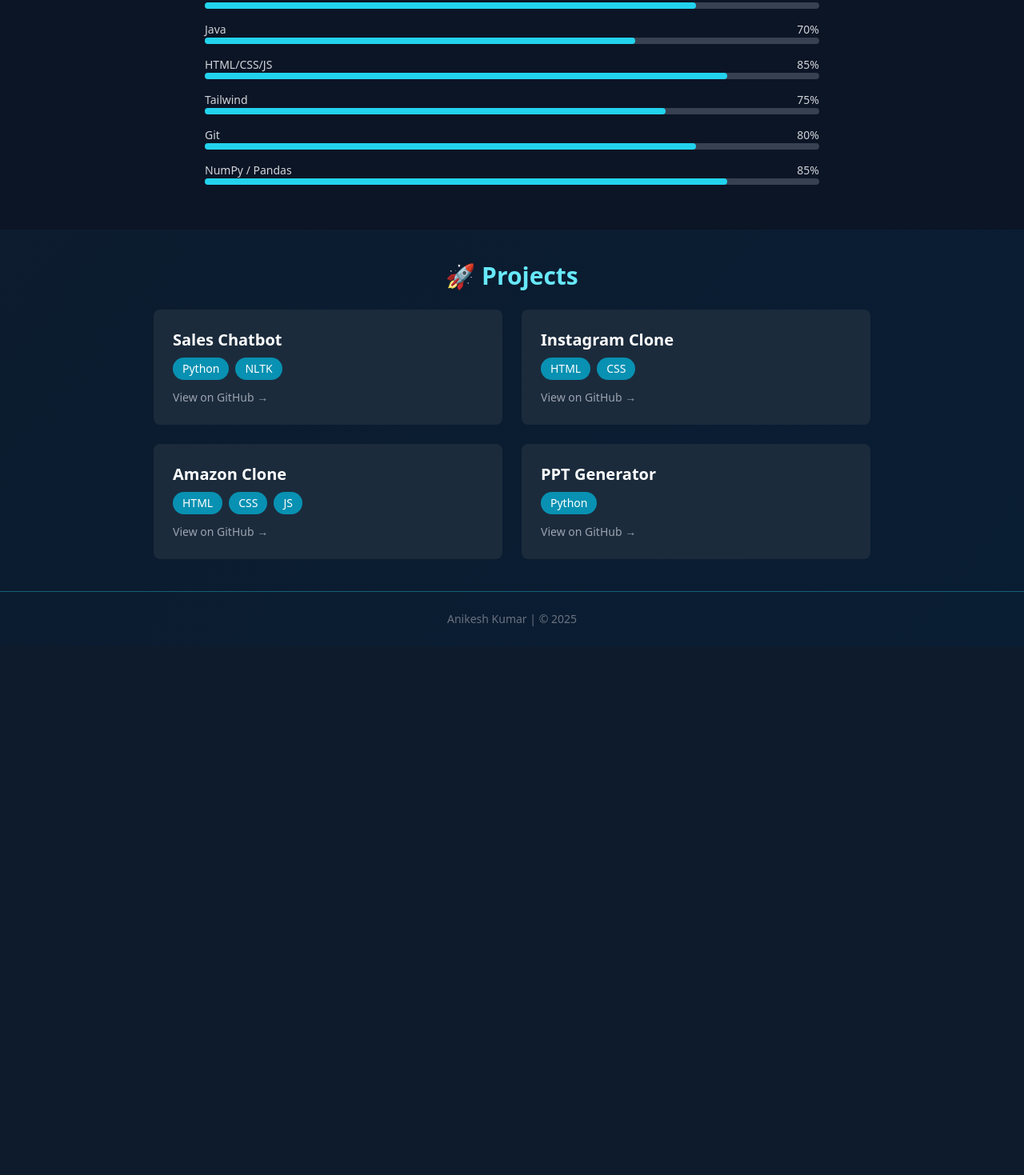
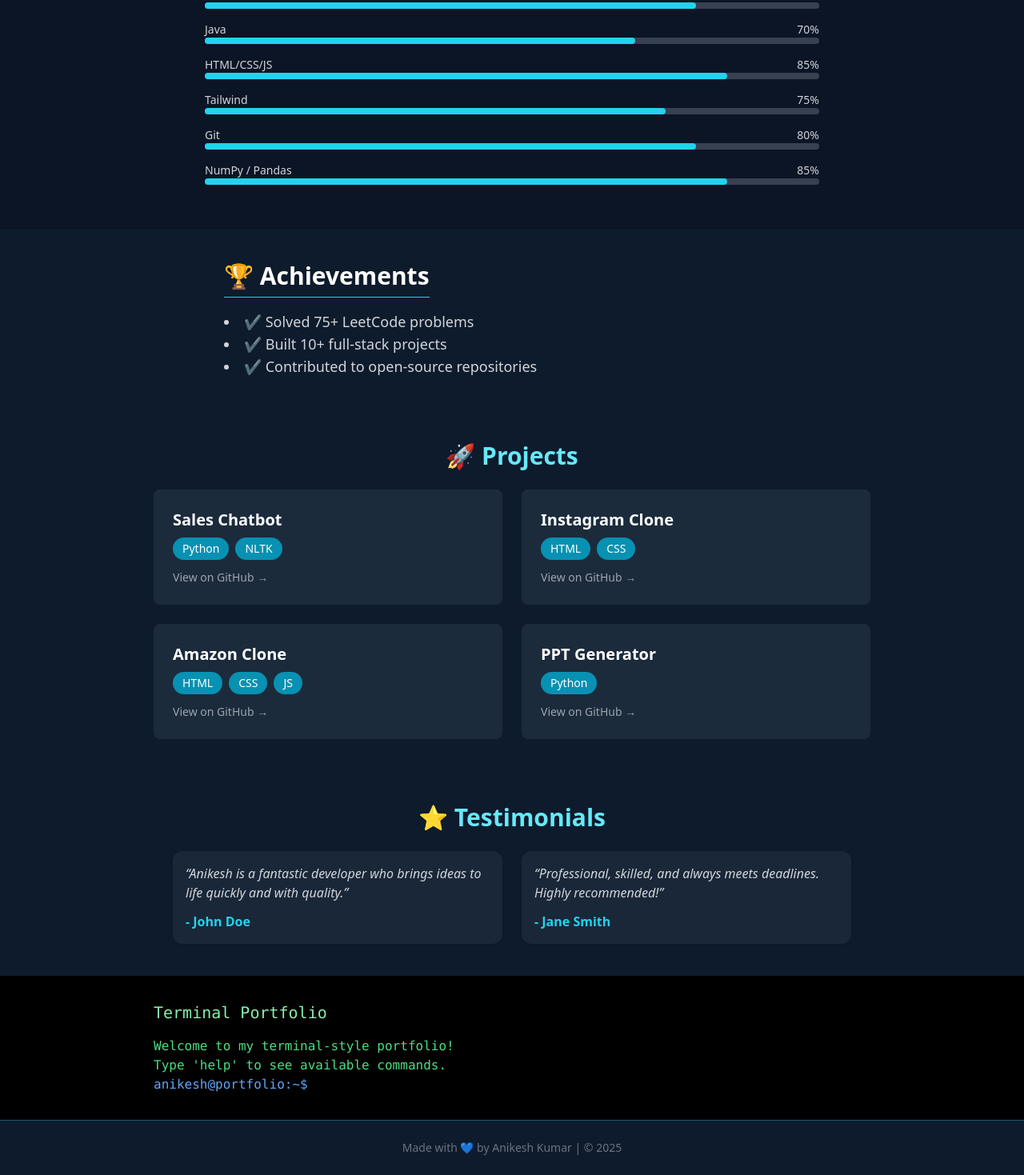
Before and after one commit to Anikesh0001/anikesh-portfolio, a React (Vite) app: page / in a window 1280 px wide. Shown: the part 760-2229 px from the top of the page at 80% size. Before the commit the page ends 1568 px from the top, so only its background shows below. Built offline with nearby package versions, Linux system fonts and the light colour scheme.

Commit message:
Update App.jsx

```diff
--- a/src/App.jsx
+++ b/src/App.jsx
@@ -1,7 +1,25 @@
-import React from "react";
+import React, { useState, useRef, useEffect } from "react";
 import Typing from "react-typing-effect";
+import AOS from "aos";
+import "aos/dist/aos.css";
+
+AOS.init();
 
 export default function App() {
+  const [darkMode, setDarkMode] = useState(true);
+  const [lines, setLines] = useState([
+    "Welcome to my terminal-style portfolio!",
+    "Type 'help' to see available commands.",
+  ]);
+  const [input, setInput] = useState("");
+  const inputRef = useRef(null);
+
+  useEffect(() => {
+    inputRef.current?.focus();
+  }, [lines]);
+
+  const toggleTheme = () => setDarkMode(!darkMode);
+
   const skills = [
     { name: "Python", level: 90 },
     { name: "C", level: 80 },
@@ -35,10 +53,103 @@ export default function App() {
     },
   ];
 
+  const testimonials = [
+    {
+      name: "John Doe",
+      text: "Anikesh is a fantastic developer who brings ideas to life quickly and with quality.",
+    },
+    {
+      name: "Jane Smith",
+      text: "Professional, skilled, and always meets deadlines. Highly recommended!",
+    },
+  ];
+
+  const achievements = [
+    "✔ Solved 75+ LeetCode problems",
+    "✔ Built 10+ full-stack projects",
+    "✔ Contributed to open-source repositories",
+  ];
+
+  const commandMap = {
+    help: `\n📄 Available commands:
+about       - Learn about me
+projects    - View my projects
+skills      - See my technical skills
+education   - My educational background
+contact     - How to reach me
+clear       - Clear the terminal`,
+
+    about: `👋 Hello, I'm Anikesh Kumar!
+
+I'm a Full-Stack Developer and AI enthusiast passionate about building impactful software solutions.
+
+Background:
+- Dual Degree Student:
+  ▪ B.E. in Information Science @ VVCE Mysore
+  ▪ B.Sc in Data Science @ IIT Madras
+- Built multiple projects like Sales Chatbot, Amazon Clone, Instagram Clone, etc.
+- Proficient in Python, React, Tailwind, and AI tools
+- Solved 75+ LeetCode problems and contributed to open-source
+
+Feel free to explore more using the 'projects', 'skills', or 'contact' commands!`,
+
+    education: `🎓 Education:
+- Bachelor of Engineering in Information Science @ VVCE Mysore
+- Bachelor of Science in Data Science @ IIT Madras`,
+
+    contact: `📬 Contact Info:
+- Email: anikeshkr0001@gmail.com
+- GitHub: https://github.com/Anikesh0001
+- Instagram: https://instagram.com/Anikesh_op`,
+
+    projects: projects.map((p) => `🔹 ${p.title} - ${p.url}`).join("\n"),
+
+    skills: skills.map((s) => `✔ ${s.name} - ${s.level}%`).join("\n"),
+
+    clear: "clear",
+  };
+
+  const handleCommand = (e) => {
+    if (e.key === "Enter") {
+      const command = input.trim().toLowerCase();
+      const output = commandMap[command] || `Command not found: ${command}`;
+      const newLines =
+        command === "clear"
+          ? []
+          : [...lines, <span className="text-green-300">&gt; {command}</span>];
+      setLines(
+        command === "clear"
+          ? []
+          : [
+              ...newLines,
+              <Typing
+                key={Date.now()}
+                text={[output]}
+                speed={20}
+                eraseDelay={9999999}
+                className="text-white"
+              />,
+            ]
+      );
+      setInput("");
+    }
+  };
+
   return (
-    <main className="bg-gradient-to-br from-[#0e1b2c] to-[#091d33] text-white min-h-screen font-sans scroll-smooth">
+    <main
+      className={`$ {
+        darkMode ? "bg-gradient-to-br from-[#0e1b2c] to-[#091d33] text-white" : "bg-white text-gray-900"
+      } min-h-screen font-sans scroll-smooth transition-all duration-500`}
+    >
+      <button
+        onClick={toggleTheme}
+        className="fixed top-4 right-4 z-50 bg-cyan-400 text-white px-3 py-1 rounded shadow hover:bg-cyan-600"
+      >
+        {darkMode ? "☀️ Light" : "🌙 Dark"}
+      </button>
+
       {/* Hero Section */}
-      <section className="text-center py-10 px-4">
+      <section className="text-center py-10 px-4" data-aos="fade-down">
         <img
           src="https://i.ibb.co/BKywNpbN/Whats-App-Image-2025-07-06-at-23-37-01.jpg"
           alt="Anikesh Kumar"
@@ -69,16 +180,14 @@ export default function App() {
       </section>
 
       {/* About Section */}
-      <section className="max-w-3xl mx-auto py-10 px-6">
+      <section className="max-w-3xl mx-auto py-10 px-6" data-aos="fade-up">
         <h2 className="text-3xl font-bold mb-4 border-b border-cyan-400 inline-block pb-2">
           About Me
         </h2>
         <p className="text-lg text-gray-300 leading-relaxed">
           🎓 Dual Degree:
-          <br />
-          ▪ B.E. in Information Science @ VVCE Mysore
-          <br />
-          ▪ Online BSc in Data Science @ IIT Madras
+          <br />▪ B.E. in Information Science @ VVCE Mysore
+          <br />▪ Online BSc in Data Science @ IIT Madras
           <br />
           💻 Passionate about Data Science, Problem Solving & Web Dev
           <br />
@@ -87,7 +196,7 @@ export default function App() {
       </section>
 
       {/* Skills Section */}
-      <section className="bg-[#0c1525] py-10 px-6">
+      <section className="bg-[#0c1525] py-10 px-6" data-aos="fade-left">
         <h2 className="text-3xl font-bold text-center text-cyan-300 mb-6">
           💡 Skills
         </h2>
@@ -109,8 +218,20 @@ export default function App() {
         </div>
       </section>
 
+      {/* Achievements Section */}
+      <section className="py-10 px-6 max-w-3xl mx-auto" data-aos="fade-right">
+        <h2 className="text-3xl font-bold mb-4 border-b border-cyan-400 inline-block pb-2">
+          🏆 Achievements
+        </h2>
+        <ul className="list-disc list-inside text-gray-300 text-lg">
+          {achievements.map((ach, i) => (
+            <li key={i}>{ach}</li>
+          ))}
+        </ul>
+      </section>
+
       {/* Projects Section */}
-      <section className="py-10 px-6">
+      <section className="py-10 px-6" data-aos="fade-up">
         <h2 className="text-3xl font-bold text-center text-cyan-300 mb-6">
           🚀 Projects
         </h2>
@@ -141,9 +262,49 @@ export default function App() {
         </div>
       </section>
 
-      {/* Footer */}
+      {/* ⭐ Testimonials Section */}
+      <section className="py-10 px-6 max-w-4xl mx-auto" data-aos="zoom-in">
+        <h2 className="text-3xl font-bold text-center text-cyan-300 mb-6">
+          ⭐ Testimonials
+        </h2>
+        <div className="grid md:grid-cols-2 gap-6">
+          {testimonials.map((t, i) => (
+            <div
+              key={i}
+              className="bg-[#1a2738] p-4 rounded-xl shadow hover:shadow-lg transition"
+            >
+              <p className="text-gray-300 italic">“{t.text}”</p>
+              <p className="mt-3 text-cyan-400 font-semibold">- {t.name}</p>
+            </div>
+          ))}
+        </div>
+      </section>
+
+      {/* Terminal Section */}
+      <section className="bg-black text-green-400 font-mono px-4 py-8">
+        <div className="max-w-4xl mx-auto">
+          <h2 className="text-xl mb-4 text-green-300">Terminal Portfolio</h2>
+          {lines.map((line, i) => (
+            <div key={i} className="whitespace-pre-wrap">
+              {line}
+            </div>
+          ))}
+          <div className="flex">
+            <span className="mr-2 text-blue-400">anikesh@portfolio:~$</span>
+            <input
+              ref={inputRef}
+              value={input}
+              onChange={(e) => setInput(e.target.value)}
+              onKeyDown={handleCommand}
+              className="bg-transparent outline-none text-green-300 w-full"
+              autoFocus
+            />
+          </div>
+        </div>
+      </section>
+
       <footer className="text-center text-sm text-gray-500 py-6 border-t border-cyan-800">
-           Anikesh Kumar | © {new Date().getFullYear()}
+        Made with 💙 by Anikesh Kumar | © {new Date().getFullYear()}
       </footer>
     </main>
   );
```
